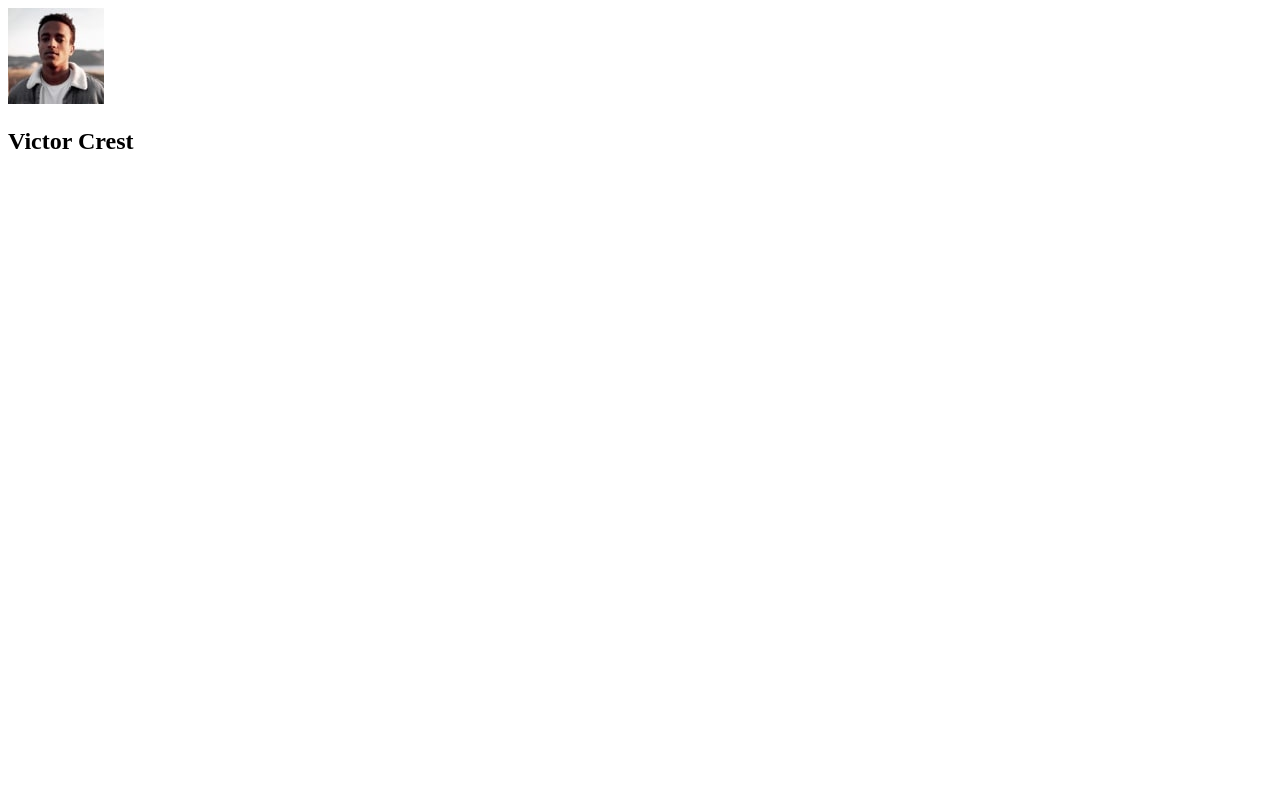
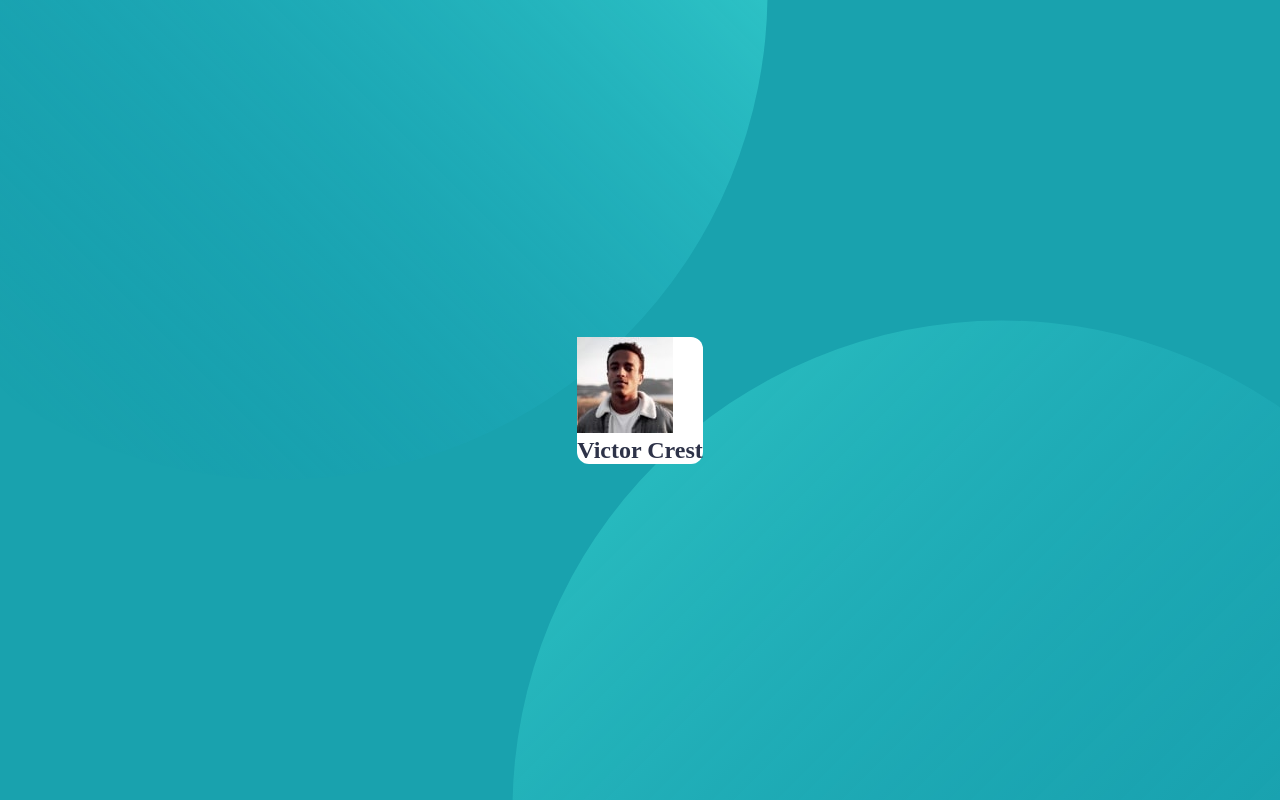
Before and after one commit to ljubomir-matovic/Quantox-internship_first-task, a plain HTML site: page index.html in a window 1280 px wide. Drawn offline with Linux system fonts and the light colour scheme.

Commit message:
Top and bottom circles added

```diff
--- a/index.html
+++ b/index.html
@@ -15,12 +15,13 @@
     <title>Profile card component</title>
 
     <!-- Feel free to remove these styles or customise in your own stylesheet 👍 -->
-    <style>
-
-    </style>
+    <link rel="stylesheet" href="style.css">
   </head>
   <body>
-  <section class=".main">
+    <div class="bg-top"></div>
+    <div class="bg-bottom"></div>
+  <main>
+
     <div class="container">
       <div class="upper-container">
       </div>
@@ -30,6 +31,6 @@
 
       </div>
     </div>
-  </section>
+  </main>
   </body>
 </html>
--- /dev/null
+++ b/style.css
@@ -0,0 +1,40 @@
+*{
+    margin: 0;
+    padding: 0;
+}
+body{
+    background-color:hsl(185, 75%, 39%);
+    color:hsl(229, 23%, 23%);
+    font-family: url("https://fonts.google.com/specimen/Kumbh+Sans");
+}
+.bg-top{
+    position: fixed;
+    top:0;
+    left:0;
+    width: 60vw;
+    height: 60vh;
+    z-index:-1;
+    background-image: url("./images/bg-pattern-top.svg");
+    background-position: bottom right;
+}
+.bg-bottom{
+    position: fixed;
+    bottom: 0;
+    right: 0;
+    width: 60vw;
+    height: 60vh;
+    z-index:-1;
+    background-image: url("./images/bg-pattern-bottom.svg");
+    background-position: top left;
+}
+main{
+    width: 100vw;
+    height: 100vh;
+    display: flex;
+    align-items: center;
+    justify-content: center;
+}
+.container{
+    background-color: white;
+    border-radius: 12px;
+}
```
